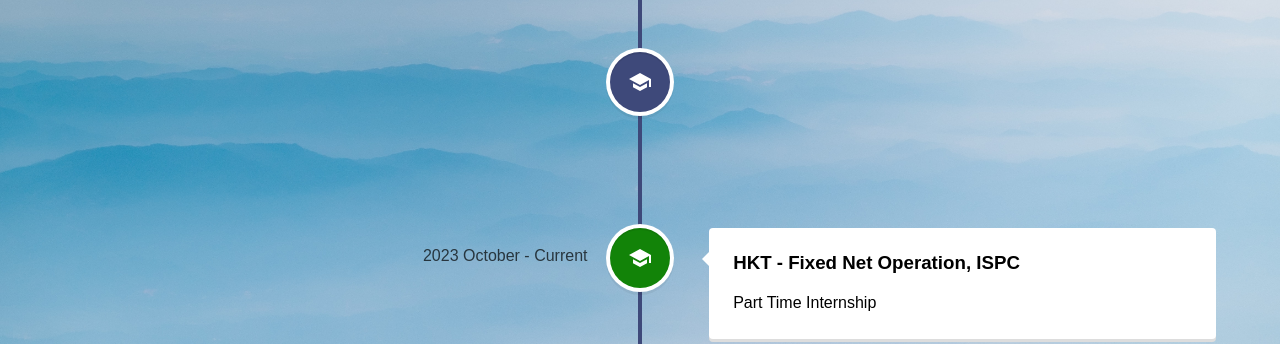
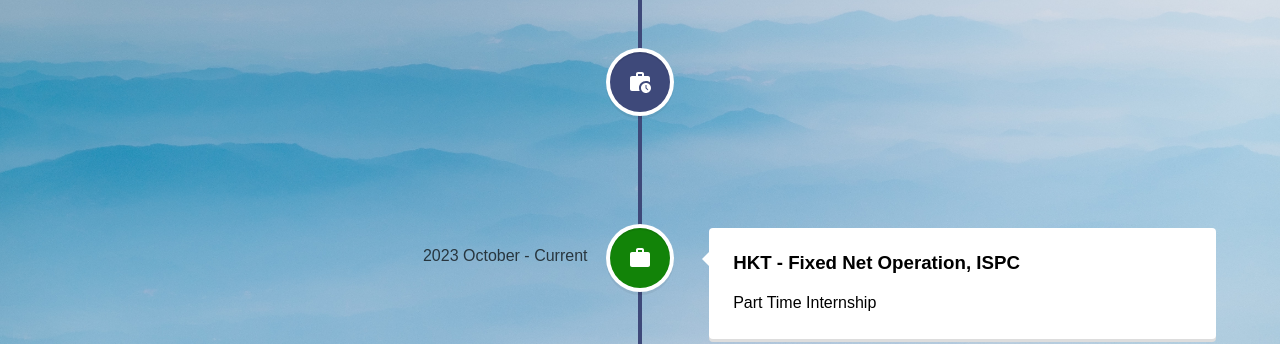
Before and after one commit to hillhc/MyPro, a React (Create React App) app: page /about in a window 1280 px wide. Shown: the part 433-777 px from the top of the page. Built offline with nearby package versions, Linux system fonts and the light colour scheme.

Commit message:
Update Material Icon

```diff
--- a/src/pages/about.js
+++ b/src/pages/about.js
@@ -2,6 +2,8 @@ import React from "react";
 import { VerticalTimeline, VerticalTimelineElement } from "react-vertical-timeline-component";
 import "react-vertical-timeline-component/style.min.css";
 import SchoolIcon from '@mui/icons-material/School';
+import WorkHistoryIcon from '@mui/icons-material/WorkHistory';
+import WorkIcon from '@mui/icons-material/Work';
 import myResume from "../resource/resume.pdf"
 import backgroundabout from "../resource/backgroundabout.jpg"
 
@@ -35,7 +37,7 @@ function About() {
           className="vertical-timelinbe-element--education"
           date="2023 June - 2023 August"
           iconStyle={{background: '#3e497a', color : "#fff"}}
-          icon={<SchoolIcon />}>
+          icon={<WorkHistoryIcon />}>
           <h3 className="vertical-timeline-element-title">HKT - Fixed Net Operation, ISPC</h3>
           <p>Summer Internship</p>
           </VerticalTimelineElement>
@@ -43,7 +45,7 @@ function About() {
           className="vertical-timelinbe-element--education"
           date="2023 October - Current"
           iconStyle={{background: '#128308', color : "#fff"}}
-          icon={<SchoolIcon />}>
+          icon={<WorkIcon />}>
           <h3 className="vertical-timeline-element-title">HKT - Fixed Net Operation, ISPC</h3>
           <p>Part Time Internship</p>
           </VerticalTimelineElement>
```
